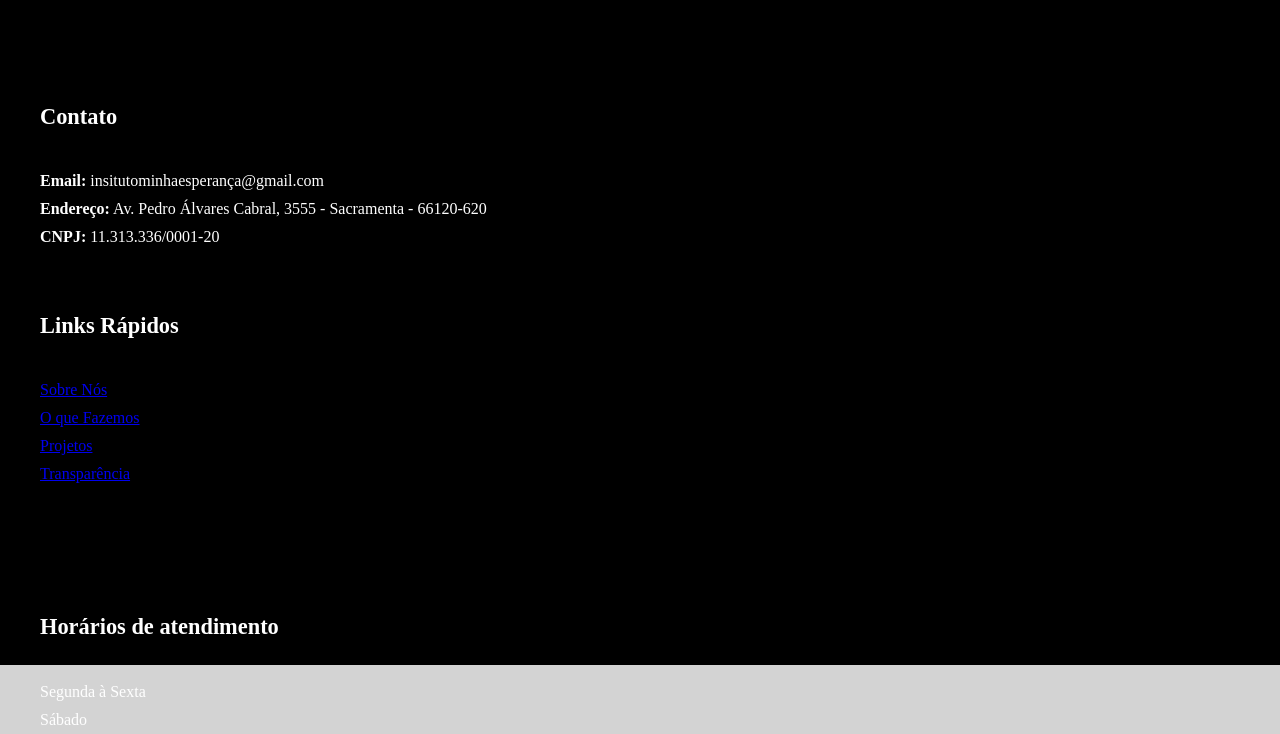
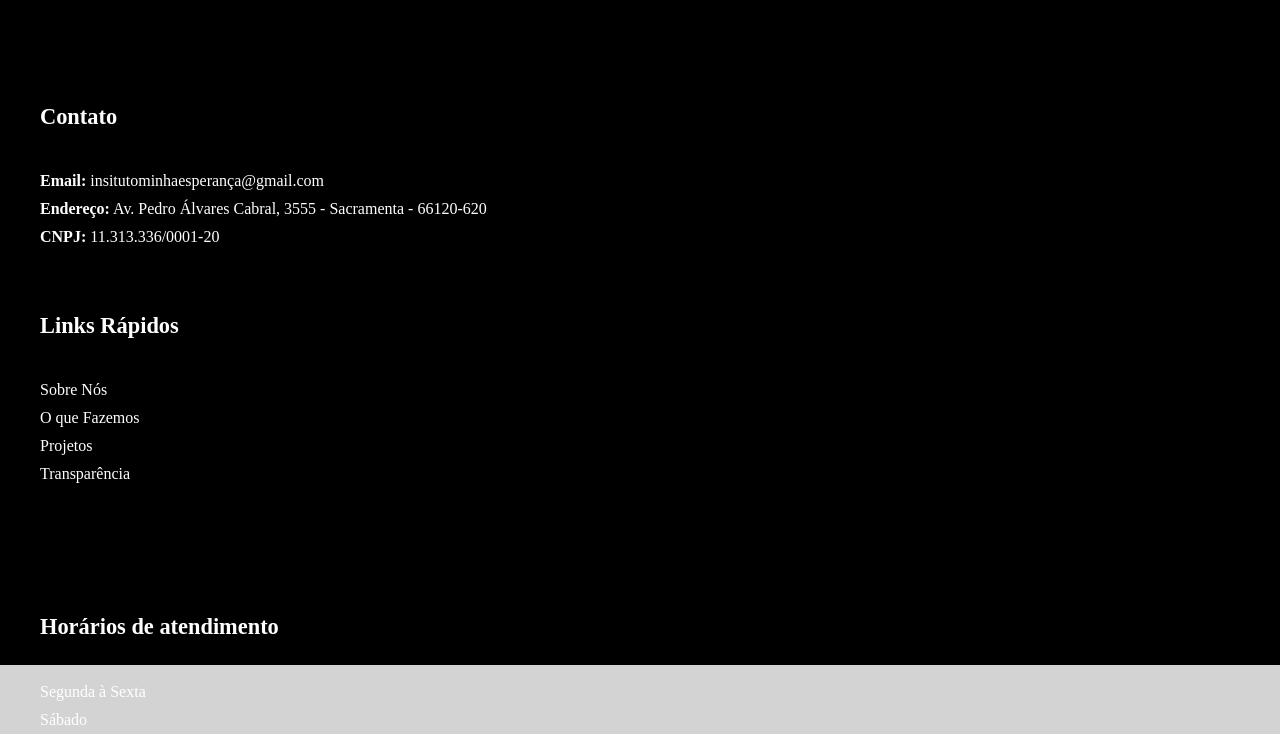
Before and after one commit to EnzoDev73/IME.v2, a plain HTML site: page index.html in a window 1280 px wide. Shown: the part 3511-4245 px from the top of the page. Drawn offline with Linux system fonts and the light colour scheme.

Commit message:
Update style.css

```diff
--- a/estilos/style.css
+++ b/estilos/style.css
@@ -237,6 +237,16 @@ footer{
                 font-size: 1em;
                 padding: 5px 0px;
             }
+
+            & a{
+                text-decoration: none;
+                color: white;
+            }
+
+            & a:hover{
+                color: rgb(67, 129, 244);
+
+            }
         }
 
 
```
